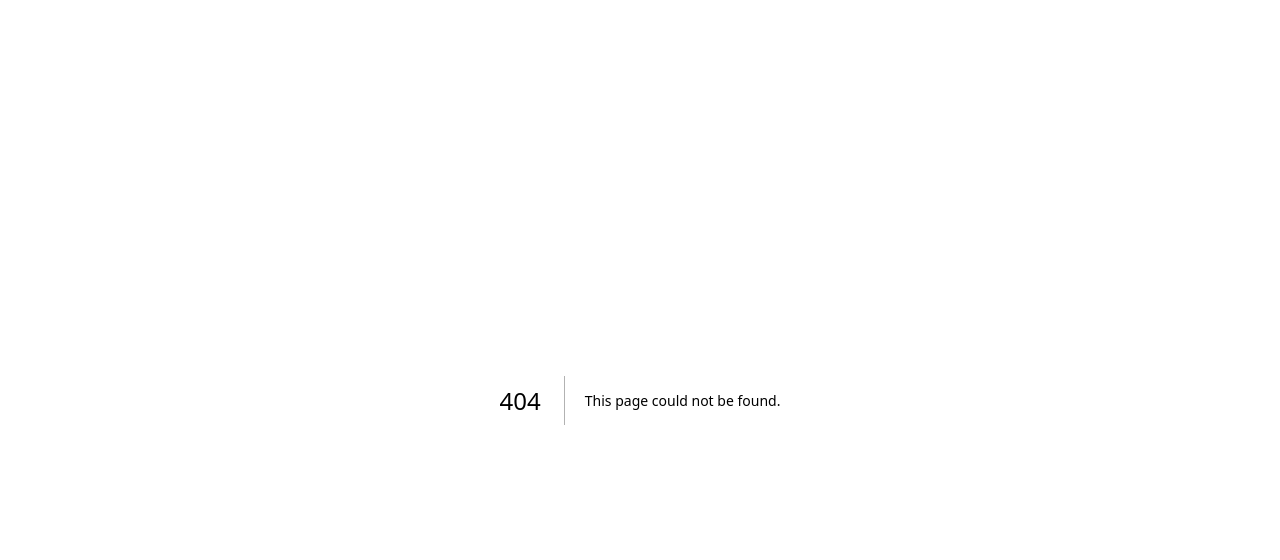
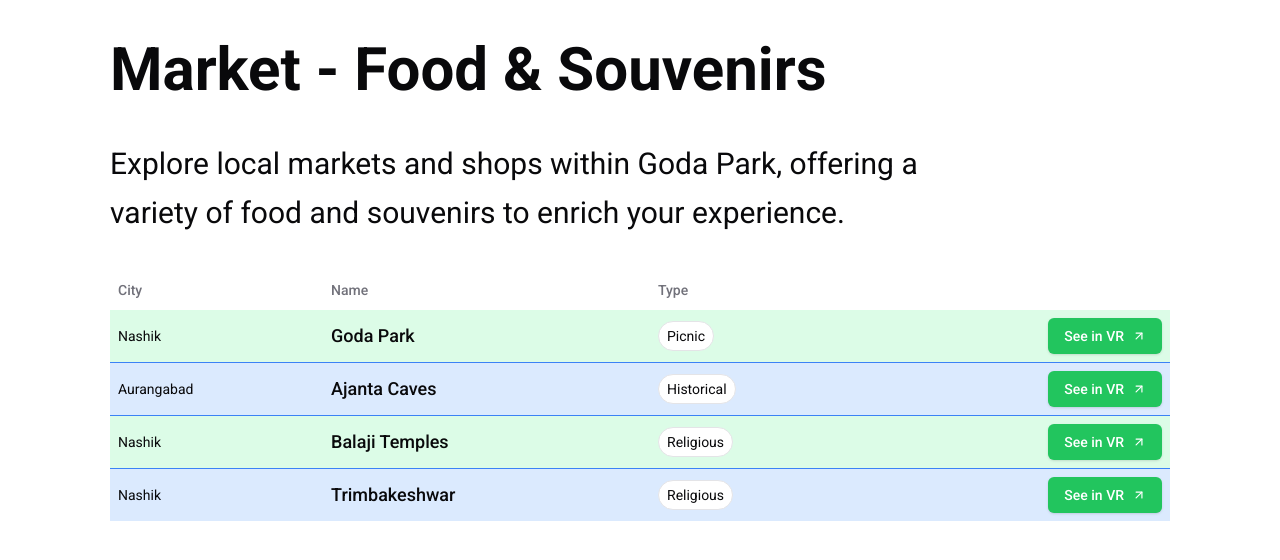
Before and after one commit to inclinedadarsh/sih-hackathon, a Next.js app: page /vr in a window 1280 px wide. Before the commit this address had no page. Shown: the top 560 px of the page. Built offline with nearby package versions, Linux system fonts and the light colour scheme.

Commit message:
feat: add VR page

```diff
--- /dev/null
+++ b/src/app/vr/page.tsx
@@ -0,0 +1,57 @@
+import { Button } from "@/components/ui/button";
+import {
+    Table,
+    TableBody,
+    TableCell,
+    TableHead,
+    TableHeader,
+    TableRow,
+} from "@/components/ui/table";
+
+import { VR } from "@/constants";
+import { ArrowUpRight } from "lucide-react";
+
+const page = () => {
+    return (
+        <div className='view-container'>
+            <h1 className='text-4xl md:text-6xl my-10 font-semibold'>
+                Market - Food & Souvenirs
+            </h1>
+            <p className='max-w-4xl text-3xl leading-relaxed mb-8'>
+                Explore local markets and shops within Goda Park, offering a
+                variety of food and souvenirs to enrich your experience.
+            </p>
+            <div className=''>
+                <Table className='table'>
+                    <TableHeader>
+                        <TableHead>City</TableHead>
+                        <TableHead>Name</TableHead>
+                        <TableHead>Type</TableHead>
+                    </TableHeader>
+                    <TableBody>
+                        {VR.map((place, index) => (
+                            <TableRow key={index} className='border-blue-500'>
+                                <TableCell>{place.city}</TableCell>
+                                <TableCell className='font-medium text-lg'>
+                                    {place.name}
+                                </TableCell>
+                                <TableCell>
+                                    <span className='text-sm border rounded-full bg-white py-1 px-2 flex gap-1 item-center w-fit'>
+                                        {place.type}
+                                    </span>
+                                </TableCell>
+                                <TableCell>
+                                    <Button className='ml-auto flex gap-2 items-center bg-green-500 text-white hover:bg-green-800'>
+                                        See in VR <ArrowUpRight size={14} />
+                                    </Button>
+                                </TableCell>
+                            </TableRow>
+                        ))}
+                    </TableBody>
+                </Table>
+            </div>
+        </div>
+    );
+};
+
+export default page;
--- a/src/assets/index.ts
+++ b/src/assets/index.ts
@@ -1,7 +1,6 @@
 import hotelImage from "./hotels.png";
 import guideImage from "./guide.png";
 import infoImage from "./info.png";
-import mapImage from "./map.png";
 import travelImage from "./travel.png";
 import supplementsImage from "./supplements.png";
 import VRImage from "./vr.png";
@@ -21,7 +20,6 @@ export {
     hotelImage,
     guideImage,
     infoImage,
-    mapImage,
     travelImage,
     supplementsImage,
     VRImage,
--- a/src/constants/index.ts
+++ b/src/constants/index.ts
@@ -1,4 +1,4 @@
-import { guides, homeCards, marketItems } from "@/types";
+import { guides, homeCards, marketItems, vrPlaces } from "@/types";
 
 import {
     BedDouble,
@@ -13,7 +13,7 @@ import {
     guideImage,
     hotelImage,
     infoImage,
-    mapImage,
+    VRImage,
     supplementsImage,
     travelImage,
     guide1,
@@ -31,10 +31,10 @@ export const HOME_CARDS: homeCards = [
         image: hotelImage,
     },
     {
-        title: "Map",
-        url: "/map",
+        title: "Virtual Reality",
+        url: "/vr",
         icon: MapPin,
-        image: mapImage,
+        image: VRImage,
     },
     {
         title: "Travel & Transit Ease",
@@ -157,3 +157,26 @@ export const GUIDE: guides = [
         language: "Hindi",
     },
 ];
+
+export const VR: vrPlaces = [
+    {
+        name: "Goda Park",
+        city: "Nashik",
+        type: "Picnic",
+    },
+    {
+        name: "Ajanta Caves",
+        city: "Aurangabad",
+        type: "Historical",
+    },
+    {
+        name: "Balaji Temples",
+        city: "Nashik",
+        type: "Religious",
+    },
+    {
+        name: "Trimbakeshwar",
+        city: "Nashik",
+        type: "Religious",
+    },
+];
--- a/src/types/index.ts
+++ b/src/types/index.ts
@@ -33,3 +33,11 @@ export type guide = {
 };
 
 export type guides = guide[];
+
+export type vrPlace = {
+    name: string;
+    city: string;
+    type: "Religious" | "Picnic" | "Historical";
+};
+
+export type vrPlaces = vrPlace[];
```
Also changed, not shown: src/assets/map.png (deleted).
